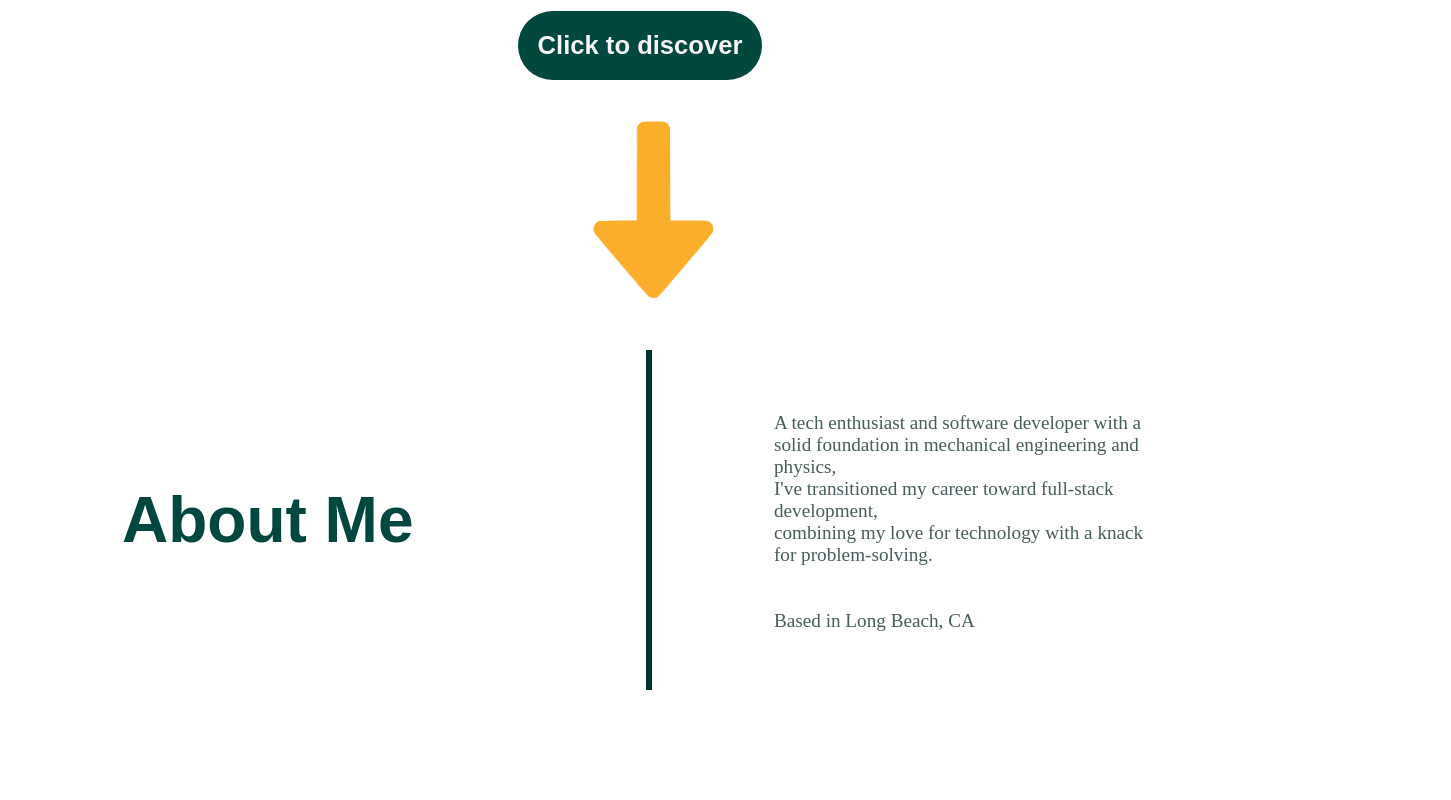
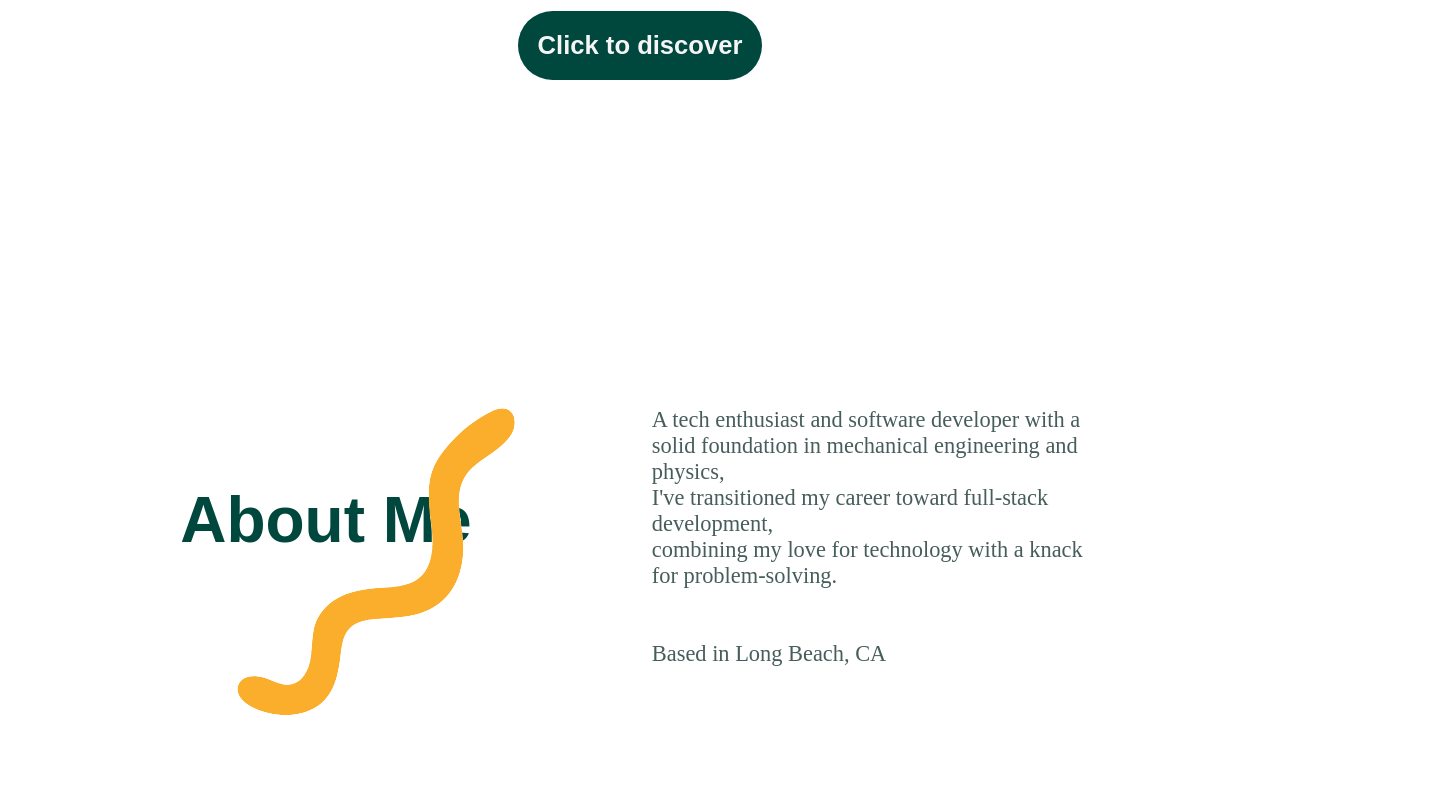
Before and after one commit to jrogado17/JessicaRogadoPortfolioWebsite, a React (Create React App) app in the folder my-app/: page / in a window 1280 px wide. Shown: the part 560-1360 px from the top of the page, 1451 px wide, since content can reach past the window. Built offline with nearby package versions, Linux system fonts and the light colour scheme; a web font is replaced by a local one.

Commit message:
about me section done

```diff
--- a/my-app/src/features/LandingPage/landingpage.css
+++ b/my-app/src/features/LandingPage/landingpage.css
@@ -76,20 +76,20 @@ body {
 #about-me p{
     color: #475D5B;
     font-family: Bogart;
-    font-size: 1.5vw;
+    font-size: 1.75vw;
     font-style: normal;
     font-weight: 450;
     line-height: normal;
     width: 20em;
     height: 146px;
     flex-shrink: 0;
-    margin-bottom:7vw;
+    margin-bottom:8vw;
 }
 
-.arrow-image {
-    height:70vh;
-    width:auto;
-    margin-left: 65px;
+.divider{
+    display:inline;
+    position: absolute;
+    margin-left: 20vw;
 }
 /* Media Queries */
 
--- a/my-app/src/features/LandingPage/landingpage.js
+++ b/my-app/src/features/LandingPage/landingpage.js
@@ -2,7 +2,7 @@ import React, { useEffect, useState } from 'react';
 import { Link } from 'react-scroll';
 import './landingpage.css';
 import Navbar from '../Navbar/navbar';
-import arrow from '../images/arrow.png'
+import divider from '../images/divider.png'
 
 const LandingPage = () => {
   const [activeSection, setActiveSection] = useState('');
@@ -60,11 +60,11 @@ const LandingPage = () => {
     <div className="landing-page">
       <Navbar currentSection={activeSection} onSectionClick={handleSectionClick} />
       <section id="blank" className="section">
-        <img src={arrow} alt="arrow" className="arrow-image" />
+        {/* <img src={arrow} alt="arrow" className="arrow-image" /> */}
       </section>
       <section id="about-me" className="section">
         <h2>About Me</h2>
-        <div className="section-divider"></div>
+        <img src={divider} alt="arrow" className="divider" />
         <p>
           A  tech enthusiast and software developer with a solid foundation in mechanical engineering and physics, <br/>
           I've transitioned my career toward full-stack development, <br/>
```
Also changed, not shown: my-app/src/features/images/divider.png (added), my-app/src/features/images/filler.png (added).
